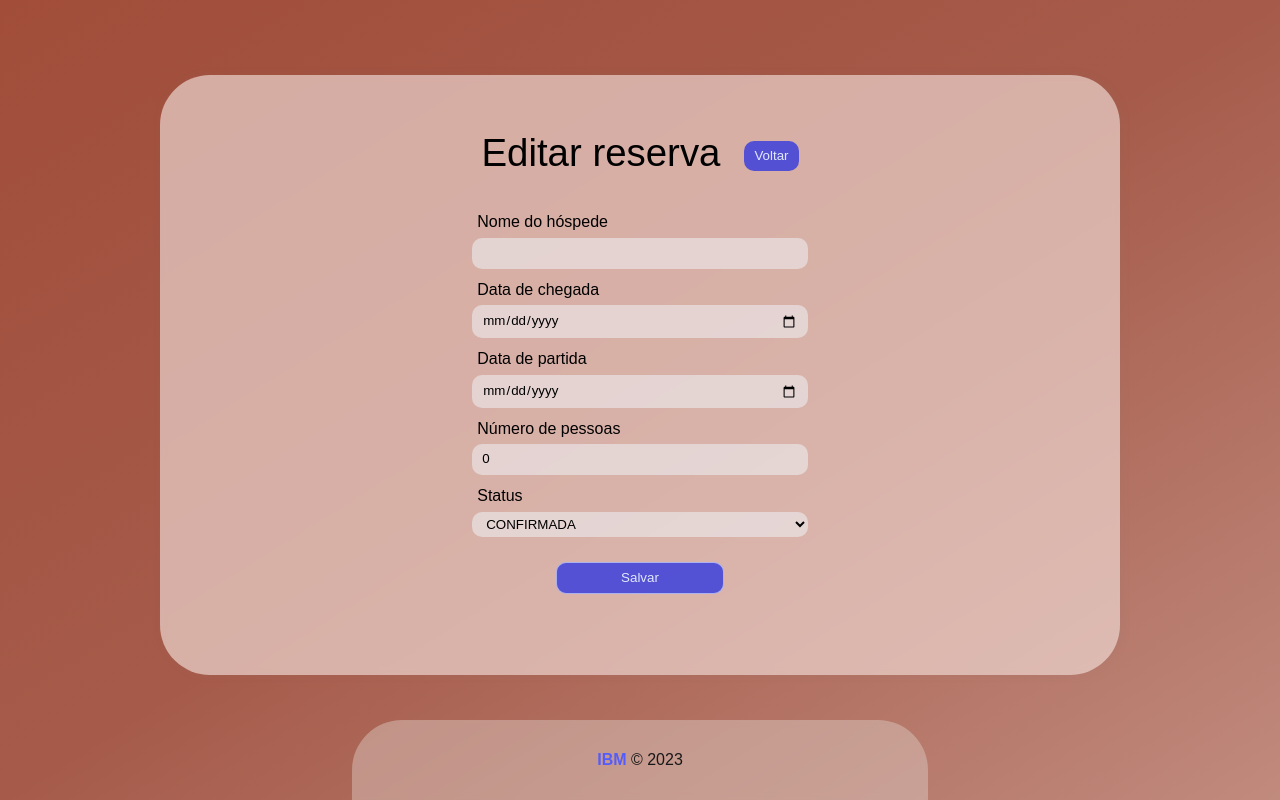
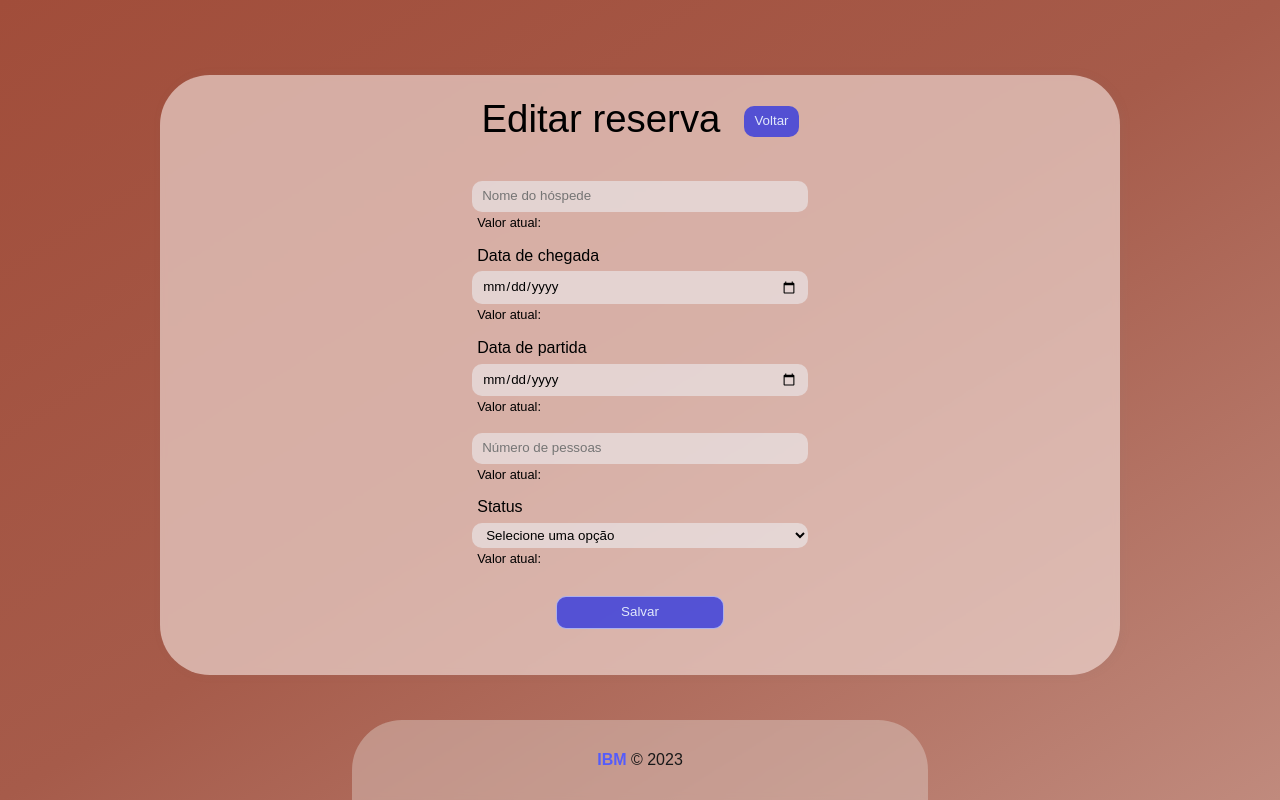
Before and after one commit to vvmaas/casa-ibm_web, an Angular app: page /editar in a window 1280 px wide. Built offline with nearby package versions, Linux system fonts and the light colour scheme.

Commit message:
feat: implementei Routers nos componentes, permitindo fluxo da aplicação

```diff
--- a/src/app/app.module.ts
+++ b/src/app/app.module.ts
@@ -1,7 +1,7 @@
 import { NgModule } from '@angular/core';
 import { BrowserModule } from '@angular/platform-browser';
 
-import { FormsModule, ReactiveFormsModule } from '@angular/forms';
+import { FormsModule, ReactiveFormsModule, FormGroup } from '@angular/forms';
 
 import { AppRoutingModule } from './app-routing.module';
 import { AppComponent } from './app.component';
--- a/src/app/components/pages/editar/editar.component.css
+++ b/src/app/components/pages/editar/editar.component.css
@@ -46,8 +46,13 @@ input, select {
     background-color: rgba(240, 248, 255, 0.481);
     padding: 4px 10px;
     border-radius: 10px;
+    margin-top: 4px;
+}
+
+.bottom-label {
     margin-bottom: 10px;
-    margin-top: 4px;
+    margin-left: 5px;
+    font-size: 0.8rem;
 }
 
 label {
--- a/src/app/components/pages/editar/editar.component.html
+++ b/src/app/components/pages/editar/editar.component.html
@@ -2,7 +2,7 @@
     <div class="editar-top">
         <div class="top-left">
             <div class="editar-title">
-                <p>Editar reserva</p>
+                <h1>Editar reserva</h1>
             </div>
             <button class="return-button" routerLinkActive="active">
                 <a routerLink="/home"> Voltar</a>
@@ -10,23 +10,28 @@
         </div>
     </div>
     <form [formGroup]="applyForm" (submit)="submitApplication()">
-        <label for="nome-hospede">Nome do hóspede</label>
-        <input id="nome-hospede" type="text" formControlName="nomeHospede">
+
+        <input id="nome-hospede" type="text" formControlName="nomeHospede" placeholder="Nome do hóspede">
+        <label for="nome-hospede" class="bottom-label">Valor atual: {{params.nomeHospede}}</label>
 
         <label for="data-inicio">Data de chegada</label>
         <input id="data-inicio" type="date" formControlName="dataInicio">
+        <label for="data-inicio" class="bottom-label">Valor atual: {{params.dataInicio}}</label>
 
         <label for="data-fim">Data de partida</label>
         <input id="data-fim" type="date" formControlName="dataFim">
+        <label for="data-fim" class="bottom-label">Valor atual: {{params.dataFim}}</label>
 
-        <label for="quantidade-pessoas">Número de pessoas</label>
-        <input id="quantidade-pessoas" type="number" formControlName="quantidadePessoas">
+        <input id="quantidade-pessoas" type="number" placeholder="Número de pessoas" formControlName="quantidadePessoas">
+        <label for="quantidade-pessoas" class="bottom-label">Valor atual: {{params.quantidadePessoas}}</label>
 
         <label for="status">Status</label>
-        <select formControlName="status">
+        <select formControlName="status" >
+            <option disabled="disabled">Selecione uma opção</option>
             <option value="CONFIRMADA">CONFIRMADA</option>
             <option value="PENDENTE">PENDENTE</option>
         </select>
+        <label for="status" class="bottom-label">Valor atual: {{params.status}}</label>
 
         <button type="submit" class="primary">Salvar</button>
     </form>
--- a/src/app/components/pages/editar/editar.component.ts
+++ b/src/app/components/pages/editar/editar.component.ts
@@ -1,5 +1,5 @@
 import { Component } from '@angular/core';
-import { FormControl, FormGroup } from '@angular/forms';
+import { FormControl, FormGroup, Validators } from '@angular/forms';
 
 import { Reserva } from 'src/app/models/Reserva';
 import { ReservaService } from 'src/app/service/reserva.service';
@@ -15,37 +15,41 @@ import { ActivatedRoute, Router } from '@angular/router';
 export class EditarComponent {
 
   public body: Reserva = {};
+  public params: Reserva = {};
 
-  applyForm = new FormGroup({
-    nomeHospede: new FormControl(''),
-    dataInicio: new FormControl(new Date()),
-    dataFim: new FormControl(new Date()),
-    quantidadePessoas: new FormControl(0),
-    status: new FormControl('CONFIRMADA')
-  })
+  applyForm = new FormGroup  ({
+    nomeHospede: new FormControl(null, [Validators.required]),
+    dataInicio: new FormControl(null, [Validators.required]),
+    dataFim: new FormControl(null, [Validators.required]),
+    quantidadePessoas: new FormControl(null, [Validators.required]),
+    status: new FormControl('Selecione uma opção', [Validators.required])
+  });
 
   constructor(private route: ActivatedRoute, private service: ReservaService,  private router: Router,  private messagesService: MessagesService) {}
 
   ngOnInit() {
     this.route.queryParams.subscribe(params => {
       this.body.id = params['id'];
-      this.body.nomeHospede = params['nomeHospede'];
-      this.body.dataInicio = params['dataInicio'];
-      this.body.dataFim = params['dataFim'];
-      this.body.quantidadePessoas = params['quantidadePessoas'];
-      this.body.status = params['status'];
-    })
-  }
+      this.params.nomeHospede = params['nomeHospede'];
+      this.params.dataInicio = params['dataInicio'];
+      this.params.dataFim = params['dataFim'];
+      this.params.quantidadePessoas = params['quantidadePessoas'];
+      this.params.status = params['status'];
+      })
+    }
+
 
   submitApplication() {
     this.body = {
       id: this.body.id,
-      nomeHospede: this.applyForm.value.nomeHospede ?? '',
-      dataInicio: this.applyForm.value.dataInicio ?? new Date(),
-      dataFim: this.applyForm.value.dataFim ?? new Date(),
-      quantidadePessoas: this.applyForm.value.quantidadePessoas ?? 1,
-      status: this.applyForm.value.status ?? 'CONFIRMADA'
+      nomeHospede: this.applyForm.value.nomeHospede ?? this.params.nomeHospede,
+      dataInicio: this.applyForm.value.dataInicio ?? this.params.dataInicio,
+      dataFim: this.applyForm.value.dataFim ?? this.params.dataFim,
+      quantidadePessoas: this.applyForm.value.quantidadePessoas ?? Number(this.params.quantidadePessoas),
+      status: this.applyForm.value.status ?? this.params.status
     }
+
+    if(this.body.status == 'Selecione uma opção') this.body.status = this.params.status;
     console.log(this.body);
 
     this.service.edit(this.body).subscribe({
--- a/src/app/components/pages/home/home.component.css
+++ b/src/app/components/pages/home/home.component.css
@@ -5,6 +5,13 @@
     display: flex;
     flex-direction: column;
     min-width: 839px;
+}
+
+.home-no-items {
+    margin-top: 5%;
+    margin-left: 10px;
+    font-size: 2rem;
+    filter: opacity(0.4);
 }
 
 .home-top {
@@ -51,6 +58,28 @@
 }
 
 .create-button:hover {
+    background-color: #1920a3ce;
+}
+
+.show-all-wrapper {
+    display: flex;
+    align-items: center;
+    justify-content: flex-start;
+    width: 50%;
+
+}
+
+.show-all-button {
+    max-height: 70px;
+    color: rgba(240, 248, 255, 0.904);
+    background-color: #2a33e2c1;
+    font-size: 1rem;
+    padding: 10px;
+    border-radius: 5px;
+    cursor: pointer;
+}
+
+.show-all-button:hover {
     background-color: #1920a3ce;
 }
 
--- a/src/app/components/pages/home/home.component.html
+++ b/src/app/components/pages/home/home.component.html
@@ -9,12 +9,15 @@
             </button>
         </div>
         <div class="top-right">
+            <form [formGroup]="applyForm" (submit)="submitApplication()">
+                <input id="id" type="text" formControlName="id" placeholder="Insira o id da reserva...">
                 <button type="submit" class="search-button">Buscar</button>
+            </form>
         </div>
     </div>
 
     <div class="home-no-items" *ngIf="list.length == 0">
-        Não há reservas
+        Não há reservas feitas
     </div>
     <div class="reserva-cards">
         <div class="reserva-card" *ngFor="let item of list">
@@ -41,6 +44,11 @@
                     <p><span class={{item.status}}>{{item.status}}</span></p>
                 </div>
             </div>
-    </div>
+        </div>
+        <div class="show-all-wrapper" *ngIf="showAll == false">
+            <div class="show-all-button" (click)="this.setShowAll(true); ngOnInit()">
+                Mostrar todas reservas
+            </div>
+        </div>
     </div>
 </div>
--- a/src/app/components/pages/home/home.component.ts
+++ b/src/app/components/pages/home/home.component.ts
@@ -1,8 +1,10 @@
 import { Component } from '@angular/core';
 import { Reserva } from 'src/app/models/Reserva';
+import { FormControl, FormGroup } from '@angular/forms';
 
 import { ReservaService } from 'src/app/service/reserva.service';
 import { PopUpService } from 'src/app/service/pop-up.service';
+import { MessagesService } from 'src/app/service/message.service';
 
 import { Router } from '@angular/router';
 
@@ -15,13 +17,42 @@ export class HomeComponent {
 
   public list: Reserva[] = []
 
+  public body: Reserva = {};
+
+  public showAll: boolean = true;
+
   public cancelada: string = 'CANCELADA'
 
-  constructor(public service: ReservaService, public popUpService: PopUpService, private router: Router){}
+  setShowAll(bool: boolean){
+    this.showAll = bool;
+  }
+
+  applyForm = new FormGroup({
+    id: new FormControl(null),
+  })
+
+  constructor(public service: ReservaService, public popUpService: PopUpService, private router: Router,  private messagesService: MessagesService){}
 
   ngOnInit(): void {
     this.service.fetchReservas();
     this.service.currentReservas.subscribe((res) => this.list = res);
+  }
+
+  submitApplication() {
+    this.body = {
+      id: this.applyForm.value.id ?? 0,
+    }
+
+    this.service.findById(this.body).subscribe({
+      next: (res) => {
+        this.list = [res]
+        this.setShowAll(false)
+        this.messagesService.add("Reserva de " + res.nomeHospede, "Reserva encontrada");
+      },
+      error: (error) => {
+        this.messagesService.add(error.error.message, "Não foi possível encontrar reserva.");
+      }
+    })
   }
 
   goToEdit(item: Reserva = {}) {
--- a/src/app/components/pages/reservar/reservar.component.html
+++ b/src/app/components/pages/reservar/reservar.component.html
@@ -10,8 +10,8 @@
         </div>
     </div>
     <form [formGroup]="applyForm" (submit)="submitApplication()">
-        <label for="nome-hospede">Nome do hóspede</label>
-        <input id="nome-hospede" type="text" formControlName="nomeHospede">
+
+        <input id="nome-hospede" type="text" placeholder="Nome do hóspede" formControlName="nomeHospede">
 
         <label for="data-inicio">Data de chegada</label>
         <input id="data-inicio" type="date" formControlName="dataInicio">
@@ -19,9 +19,7 @@
         <label for="data-fim">Data de partida</label>
         <input id="data-fim" type="date" formControlName="dataFim">
 
-        <label for="quantidade-pessoas">Número de pessoas</label>
-        <input id="quantidade-pessoas" type="number" formControlName="quantidadePessoas">
-
+        <input id="quantidade-pessoas" type="text" placeholder="Número de pessoas" formControlName="quantidadePessoas">
 
         <button type="submit" class="primary">Reservar</button>
     </form>
--- a/src/app/components/pages/reservar/reservar.component.ts
+++ b/src/app/components/pages/reservar/reservar.component.ts
@@ -18,9 +18,9 @@ export class ReservarComponent {
 
   applyForm = new FormGroup({
     nomeHospede: new FormControl(''),
-    dataInicio: new FormControl(new Date()),
-    dataFim: new FormControl(new Date()),
-    quantidadePessoas: new FormControl(0)
+    dataInicio: new FormControl(null),
+    dataFim: new FormControl(null),
+    quantidadePessoas: new FormControl('')
   })
 
   constructor(public service: ReservaService, private router: Router, private messagesService: MessagesService) {}
@@ -28,9 +28,9 @@ export class ReservarComponent {
   submitApplication() {
     this.body = {
       nomeHospede: this.applyForm.value.nomeHospede ?? '',
-      dataInicio: this.applyForm.value.dataInicio ?? new Date(),
-      dataFim: this.applyForm.value.dataFim ?? new Date(),
-      quantidadePessoas: this.applyForm.value.quantidadePessoas ?? 1
+      dataInicio: this.applyForm.value.dataInicio ?? undefined,
+      dataFim: this.applyForm.value.dataFim ?? undefined,
+      quantidadePessoas: Number(this.applyForm.value.quantidadePessoas) ?? 1
     }
     console.log(this.body);
 
--- a/src/app/service/message.service.ts
+++ b/src/app/service/message.service.ts
@@ -15,7 +15,7 @@ export class MessagesService {
 
     setTimeout(() => {
       this.clear()
-    }, 6000)
+    }, 5000)
   }
 
   clear() {
```
